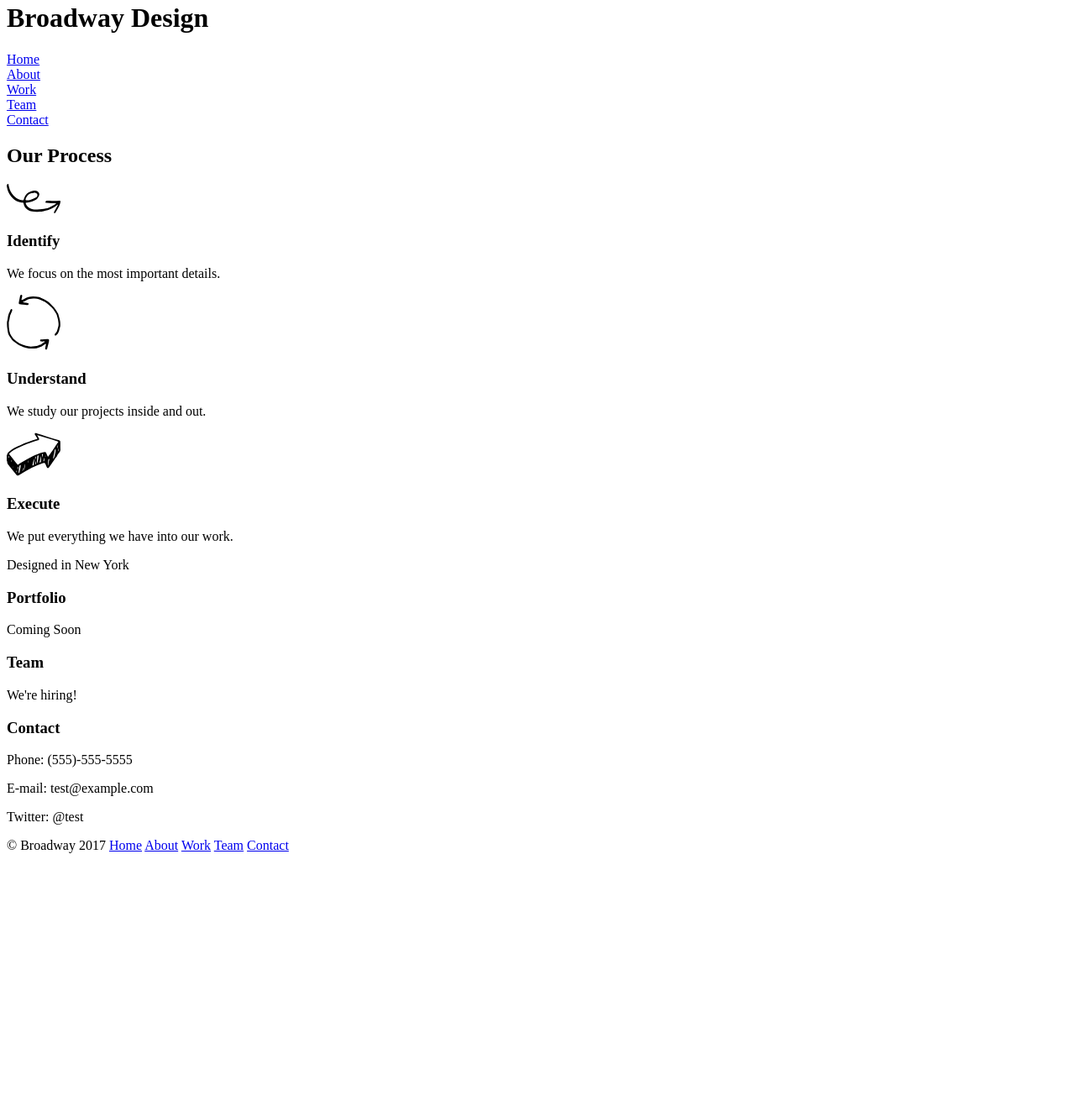
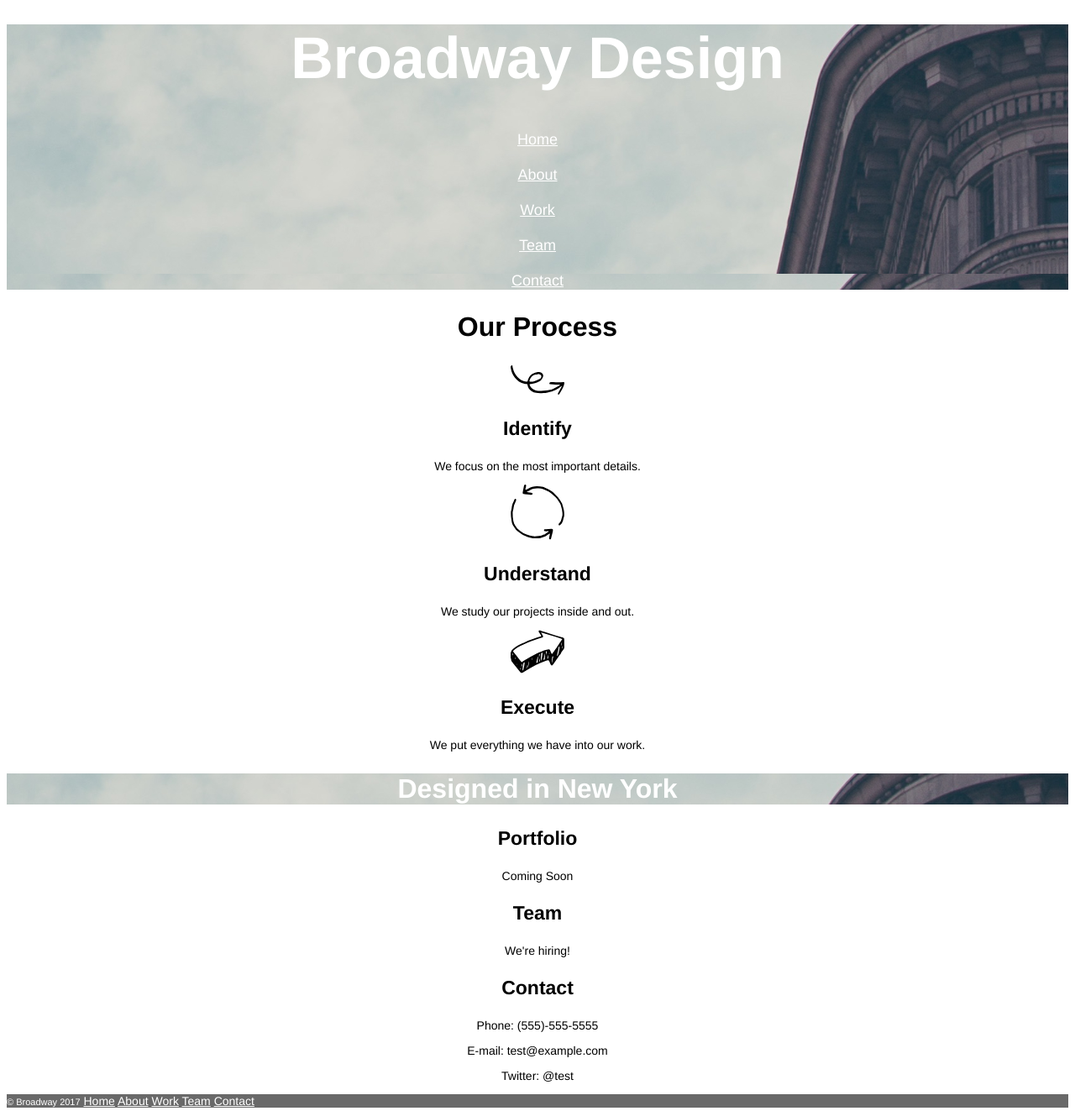
Before and after one commit to ZhaniyaA/Broadway, a plain HTML site: page index.html in a window 1280 px wide. Shown: the part 18-1341 px from the top of the page at 84% size. Before the commit the page ends 1050 px from the top, so only its background shows below. Drawn offline with Linux system fonts and the light colour scheme.

Commit message:
Add final changes.

```diff
--- a/index.html
+++ b/index.html
@@ -12,10 +12,10 @@
     <h1>Broadway Design</h1>
     <div id="menu">
       <nav>
-        <a href="#">Home</a> <br />
-        <a href="#">About</a> <br />
-        <a href="#">Work</a> <br />
-        <a href="#">Team</a> <br />
+        <a href="#">Home</a> <br /> <br />
+        <a href="#">About</a> <br /> <br />
+        <a href="#">Work</a> <br /> <br />
+        <a href="#">Team</a> <br /> <br />
         <a href="#">Contact</a> <br />
       </nav>
     </div>
@@ -50,9 +50,7 @@
 
   <!--Design-->
   <div id="design">
-    <p>
-      Designed in New York
-    </p>
+    <h2>Designed in New York</h2>
   </div>
 
   <!--Information-->
@@ -86,7 +84,7 @@
   <!--Footer Menu-->
   <div id="footer">
     <nav>
-      <p>&copy; Broadway 2017
+      <p><span>&copy; Broadway 2017</span>
         <a href="#menu">Home</a>
         <a href="#menu">About</a>
         <a href="#menu">Work</a>
--- a/resources/css/style.css
+++ b/resources/css/style.css
@@ -0,0 +1,88 @@
+/*Main Text Align*/
+
+#header, #process, #design, #information {
+  text-align: center;
+}
+
+
+/*Header*/
+
+#header {
+  background-image: url("image/the_flatiron_building.png");
+}
+
+h1 {
+  font-family: Helvetica;
+  font-size: 70px;
+  font-weight: bold;
+  color: white;
+}
+
+#menu {
+  font-family: Helvetica;
+  font-size: 18px;
+  color: white;
+}
+
+
+/*Links*/
+
+a:link {
+  color: white;
+}
+
+a:visited {
+  color: white;
+}
+
+a:hover {
+  color: white;
+}
+
+a:active {
+  color: white;
+}
+
+
+/*Process and Information*/
+
+h2 {
+  font-family: Helvetica;
+  font-size: 32px;
+  font-weight: bold;
+}
+
+h3 {
+  font-family: Helvetica;
+  font-size: 23px;
+  font-weight: bold;
+}
+
+p {
+  font-family: Helvetica;
+  font-size: 14px;
+}
+
+
+/*Design*/
+
+#design {
+  font-family: Helvetica;
+  font-size: 23px;
+  font-weight: bold;
+  color: white;
+  background-image: url("image/the_flatiron_building.png");
+}
+
+
+/*Footer*/
+
+#footer {
+  background-color: dimgray;
+}
+
+span {
+  font-family: Helvetica;
+  font-size: 11px;
+  color: white;
+}
```
Also changed, not shown: resources/css/image/the_flatiron_building.png (renamed from resources/image/the-flatiron-building.png), 3 other files.
